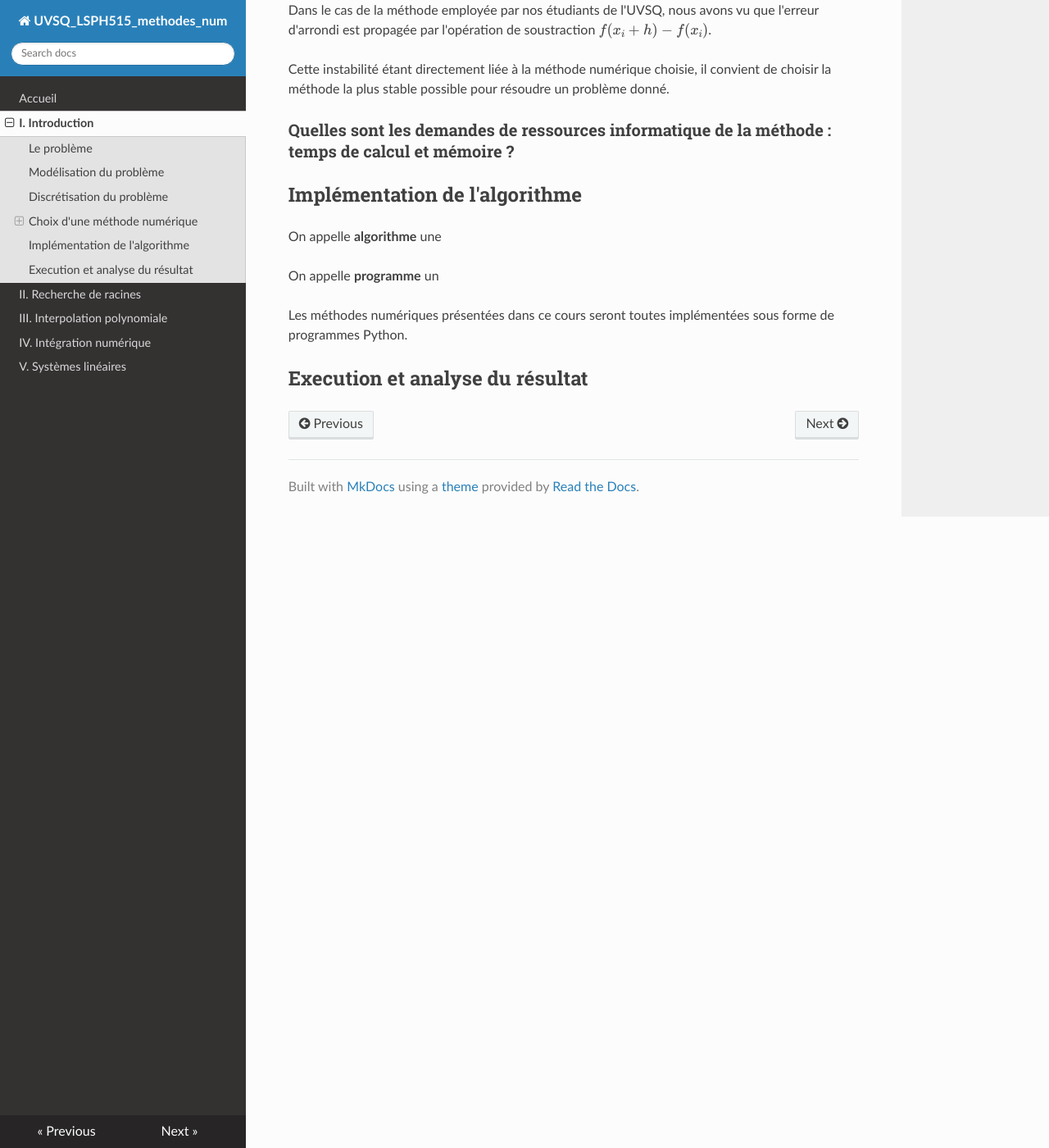
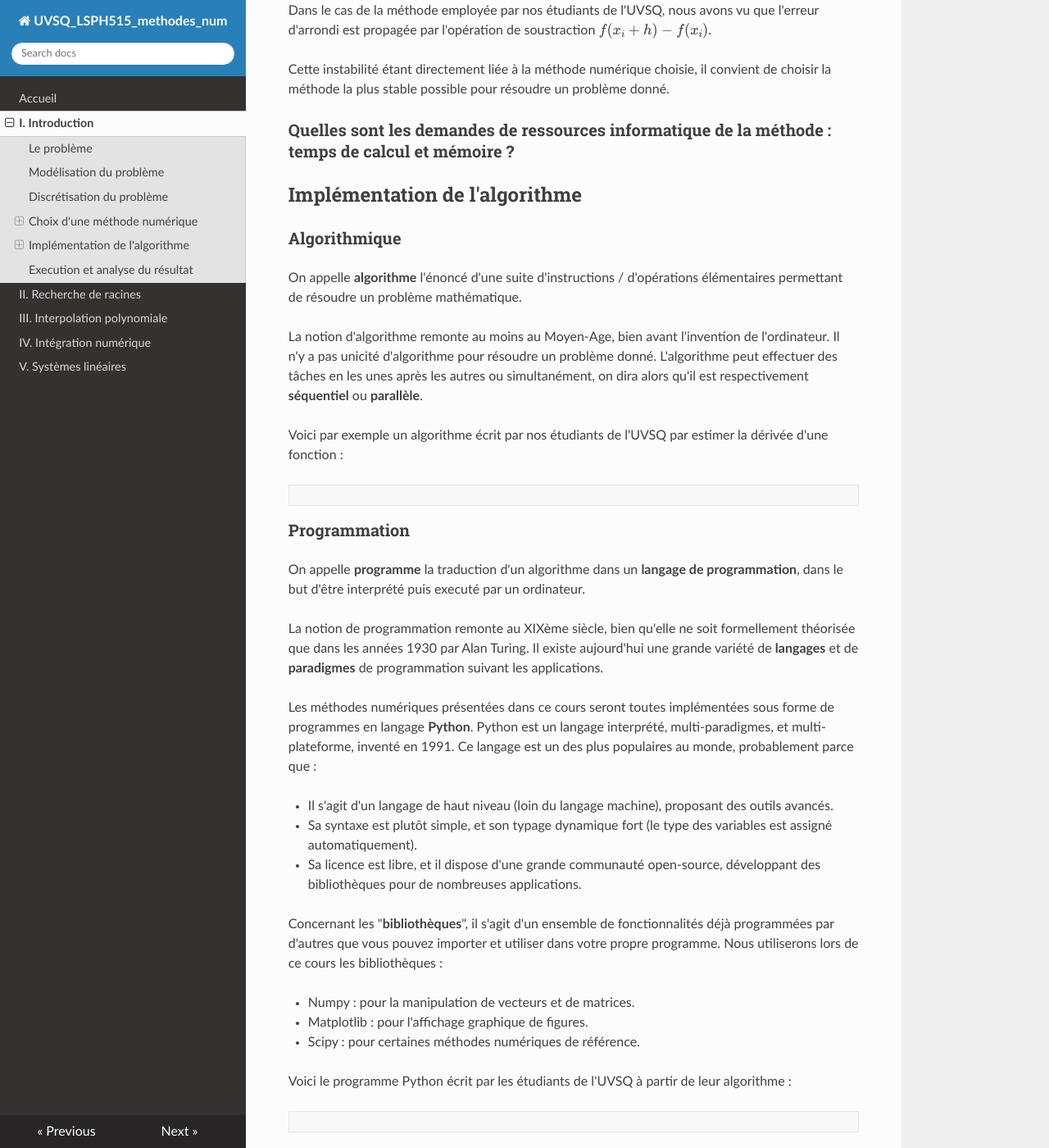
Before and after one commit to NicOudart/UVSQ_LSPH515_methodes_num, an MkDocs documentation site: the page built from docs/Chap1_Introduction.md, in a window 1280 px wide and 1400 px high, scrolled down 5736 px. Shown: the whole window at 82% size. Built offline with MkDocs 1.6.1, drawn with Linux system fonts in a browser that asks for light colours; nearby versions of some CDN libraries.

Commit message:
-Update Chapter 1.

```diff
--- a/docs/Chap1_Introduction.md
+++ b/docs/Chap1_Introduction.md
@@ -202,10 +202,48 @@ Cette instabilité étant directement liée à la méthode numérique choisie, i
 
 ## Implémentation de l'algorithme
 
-On appelle **algorithme** une
+### Algorithmique
 
-On appelle **programme** un
+On appelle **algorithme** l'énoncé d'une suite d'instructions / d'opérations élémentaires permettant de résoudre un problème mathématique.
 
-Les méthodes numériques présentées dans ce cours seront toutes implémentées sous forme de programmes Python.
+La notion d'algorithme remonte au moins au Moyen-Age, bien avant l'invention de l'ordinateur.
+Il n'y a pas unicité d'algorithme pour résoudre un problème donné.
+L'algorithme peut effectuer des tâches en les unes après les autres ou simultanément, on dira alors qu'il est respectivement **séquentiel** ou **parallèle**.
+
+Voici par exemple un algorithme écrit par nos étudiants de l'UVSQ par estimer la dérivée d'une fonction :
+
+~~~
+~~~
+
+### Programmation
+
+On appelle **programme** la traduction d'un algorithme dans un **langage de programmation**, dans le but d'être interprété puis executé par un ordinateur.
+
+La notion de programmation remonte au XIXème siècle, bien qu'elle ne soit formellement théorisée que dans les années 1930 par Alan Turing.
+Il existe aujourd'hui une grande variété de **langages** et de **paradigmes** de programmation suivant les applications.
+
+Les méthodes numériques présentées dans ce cours seront toutes implémentées sous forme de programmes en langage **Python**.
+Python est un langage interprété, multi-paradigmes, et multi-plateforme, inventé en 1991.
+Ce langage est un des plus populaires au monde, probablement parce que :
+
+- Il s'agit d'un langage de haut niveau (loin du langage machine), proposant des outils avancés.
+
+- Sa syntaxe est plutôt simple, et son typage dynamique fort (le type des variables est assigné automatiquement).
+
+- Sa licence est libre, et il dispose d'une grande communauté open-source, développant des bibliothèques pour de nombreuses applications.
+
+Concernant les "**bibliothèques**", il s'agit d'un ensemble de fonctionnalités déjà programmées par d'autres que vous pouvez importer et utiliser dans votre propre programme.
+Nous utiliserons lors de ce cours les bibliothèques :
+
+- Numpy : pour la manipulation de vecteurs et de matrices.
+
+- Matplotlib : pour l'affichage graphique de figures.
+
+- Scipy : pour certaines méthodes numériques de référence.
+
+Voici le programme Python écrit par les étudiants de l'UVSQ à partir de leur algorithme :
+
+~~~
+~~~
 
 ## Execution et analyse du résultat
```
